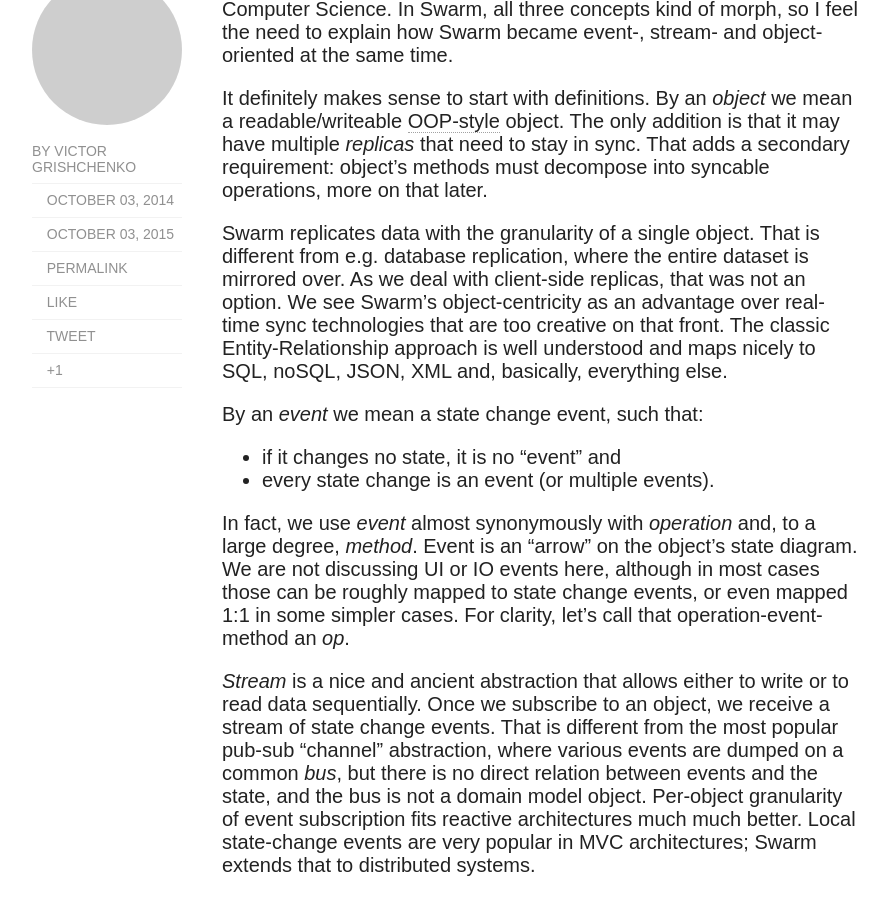
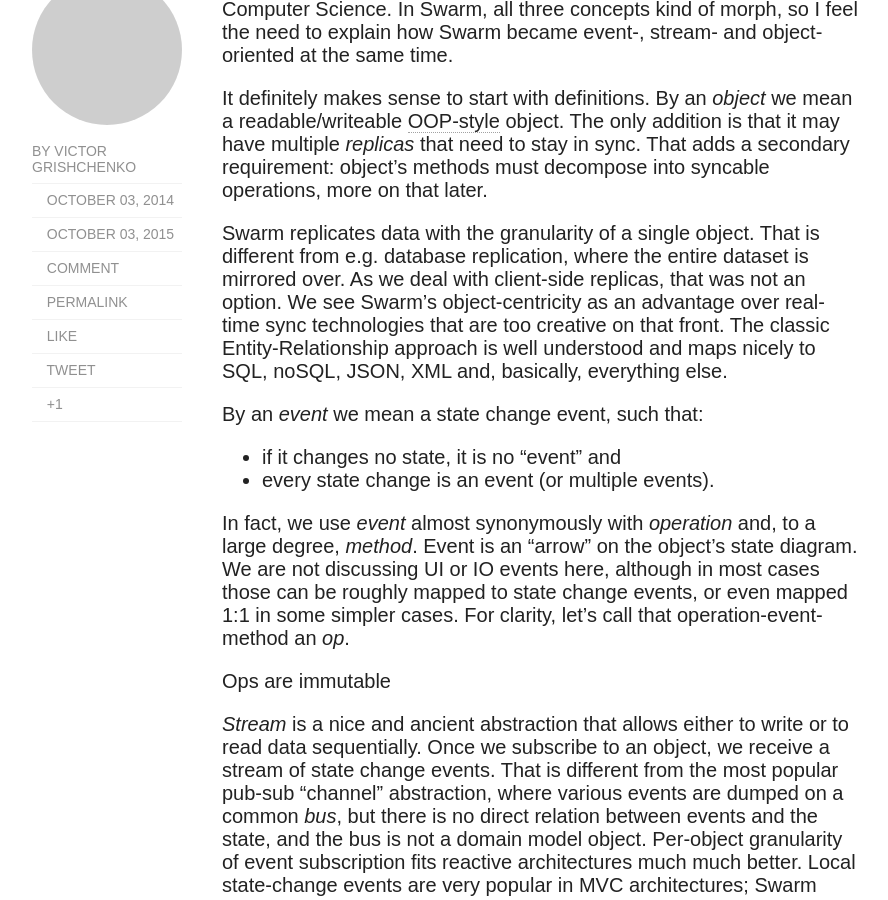
Before and after one commit to swarmdb/swarmdb.github.io, a Jekyll site: the page built from _posts/2014-10-03-objects-are-event-streams.md, in a window 1280 px wide and 900 px high, scrolled down 749 px. Shown: the whole window, without its empty margins (128-1016 px from the left). Built offline with Jekyll 4.4.1, drawn with Linux system fonts in a browser that asks for light colours; nearby versions of some CDN libraries; comment, search, counter and statistics services are not loaded; part of the change alters nothing that is shown.

```diff
--- a/_config.yml
+++ b/_config.yml
@@ -1,7 +1,7 @@
 title:            Swarm.js
 description:      reactive data sync middleware
 logo:             site-logo.png
-disqus_shortname:
+disqus_shortname: swarmjs
 search:           true
 # Change url to your domain. Leave localhost server or blank when working locally.
 # You don't need to specify the protocol if you want it available on http and https. Example: //localhost:4000
--- a/_posts/2014-10-03-objects-are-event-streams.md
+++ b/_posts/2014-10-03-objects-are-event-streams.md
@@ -24,6 +24,8 @@ By an *event* we mean a state change event, such that:
 * every state change is an event (or multiple events).
 
 In fact, we use *event* almost synonymously with *operation* and, to a large degree, *method*. Event is an "arrow" on the object's state diagram. We are not discussing UI or IO events here, although in most cases those can be roughly mapped to state change events, or even mapped 1:1 in some simpler cases. For clarity, let's call that operation-event-method an *op*.
+
+Ops are immutable
 
 *Stream* is a nice and ancient abstraction that allows either to write or to read data sequentially. Once we subscribe to an object, we receive a stream of state change events. That is different from the most popular pub-sub "channel" abstraction, where various events are dumped on a common *bus*, but there is no direct relation between events and the state, and the bus is not a domain model object. Per-object granularity of event subscription fits reactive architectures much much better. Local state-change events are very popular in MVC architectures; Swarm extends that to distributed systems.
 
```
